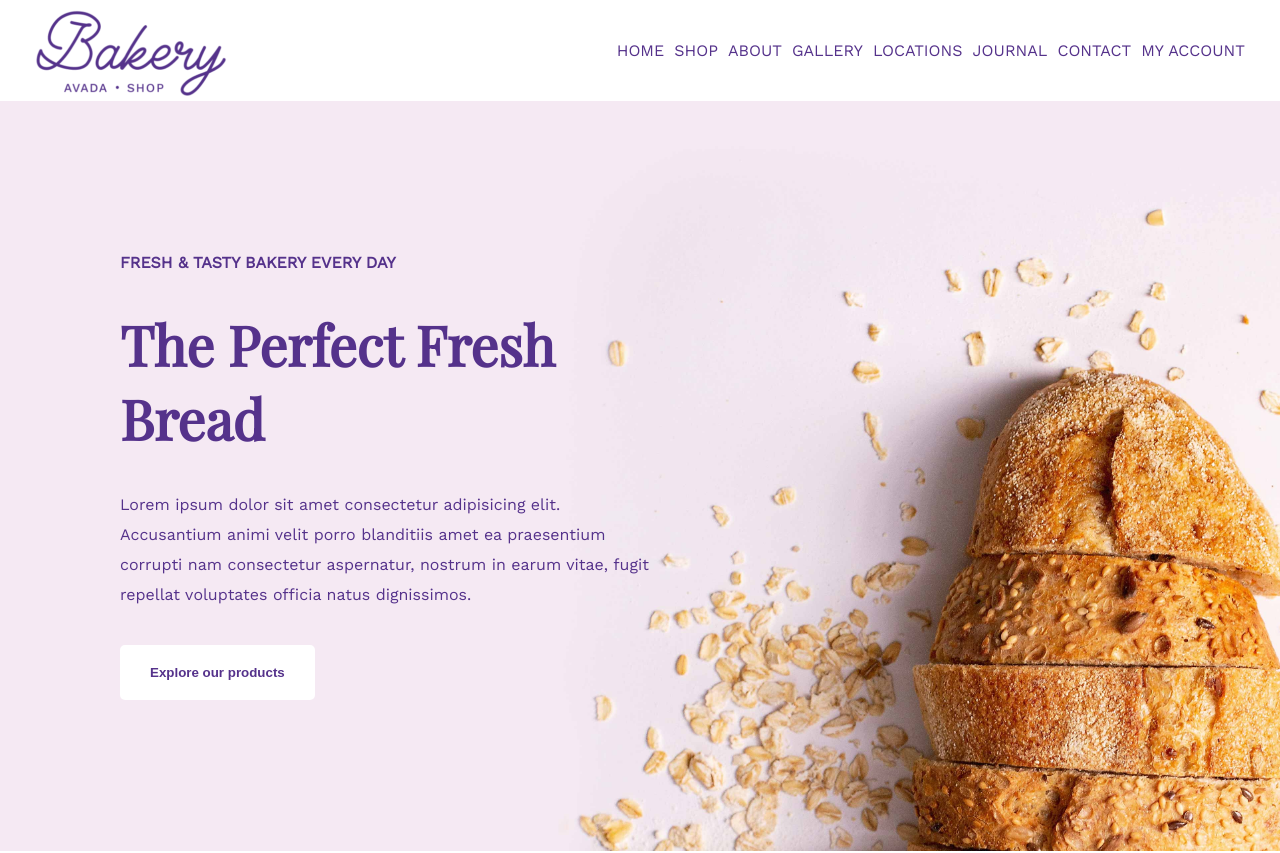
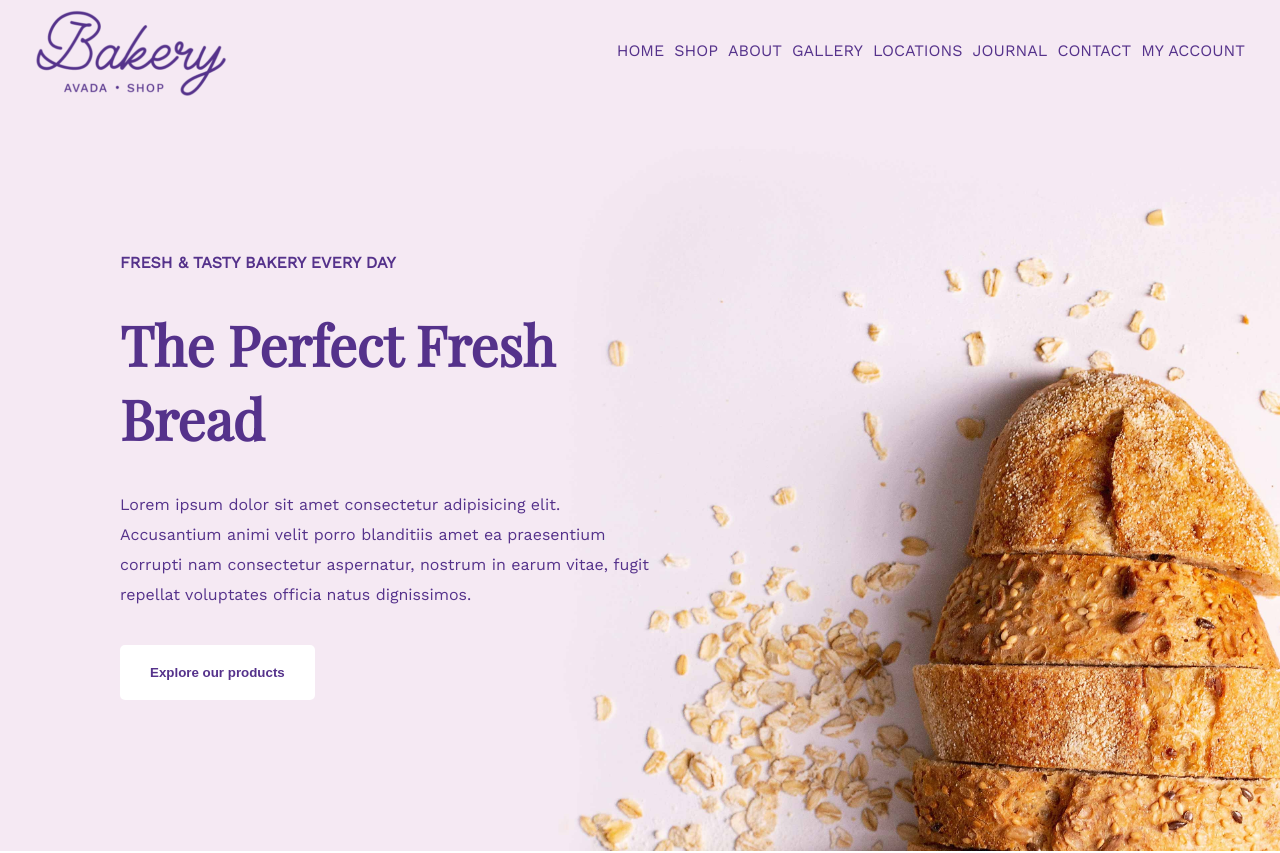
Before and after one commit to EnricoNapolitano/bakery-site, a Vue app: page / in a window 1280 px wide. Shown: the top 853 px of the page. Built offline with nearby package versions, Linux system fonts and the light colour scheme.

Commit message:
background color in ToHeader

```diff
--- a/src/assets/scss/partials/_variables.scss
+++ b/src/assets/scss/partials/_variables.scss
@@ -1,4 +1,7 @@
 // ***CUSTOM COLORS***
+// violet in header
+$violet: #f5e9f3;
+
 /* scale from 1 to 4 (1 = very light, 4 = dark) */
 $violet1: #F9F1F2;
 $violet2: #F2EEF4;
--- a/src/components/AppHeader/TopHeader.vue
+++ b/src/components/AppHeader/TopHeader.vue
@@ -19,3 +19,11 @@ export default {
         <nav-menu :menu="upperCaseMenu"></nav-menu>
     </header>
 </template>
+
+<style lang="scss">
+@use '../../assets/scss/partials/variables' as*;
+
+header {
+    background-color: $violet;
+}
+</style>
```
